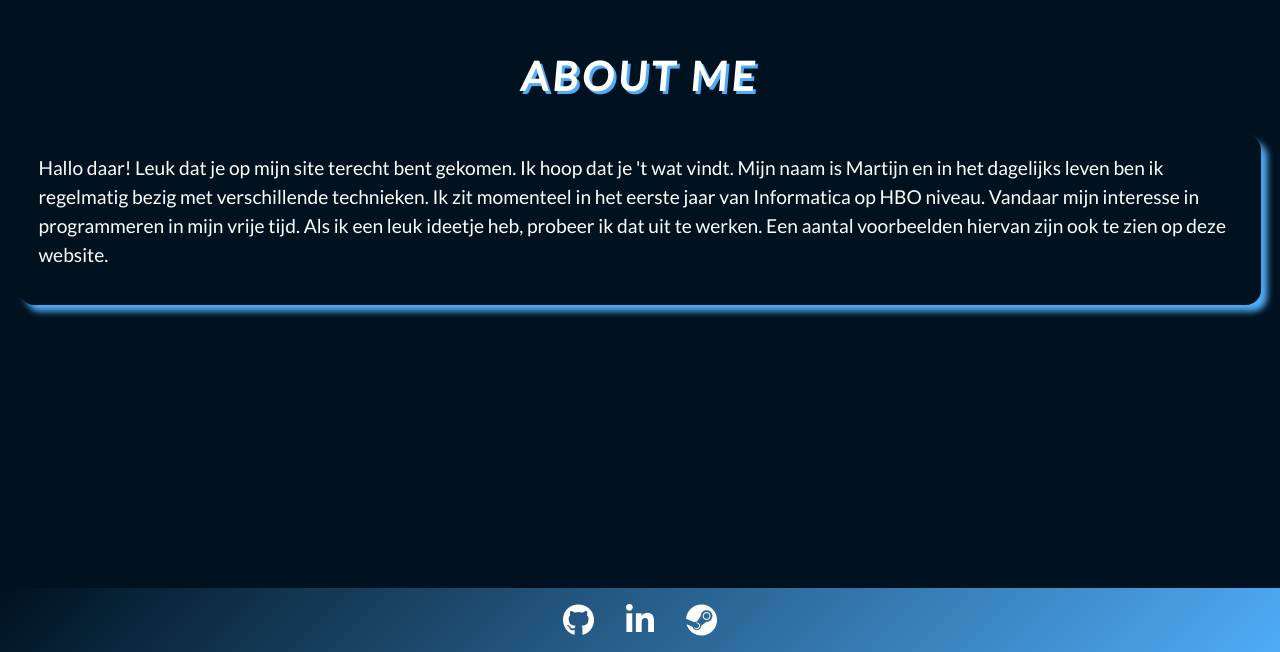
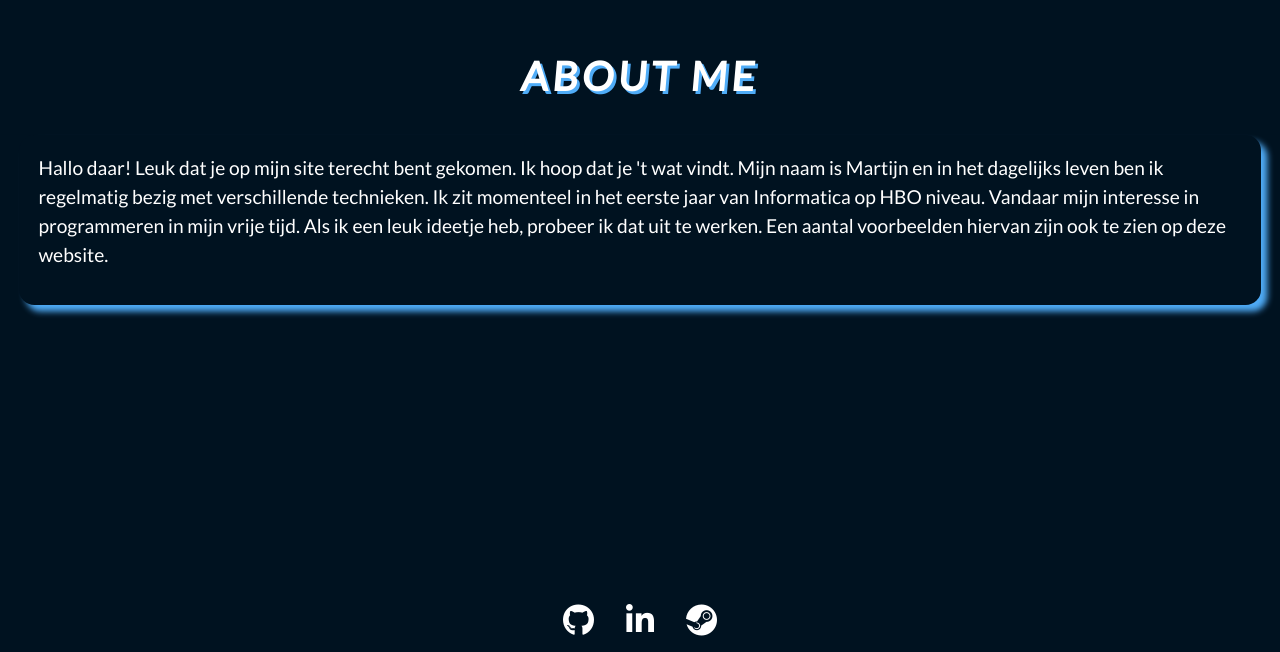
Before and after one commit to martijnschermers/personal-portfolio, a Svelte app in the folder martoen.nl/: page / in a window 1280 px wide. Shown: the part 2612-3264 px from the top of the page. Built offline with nearby package versions, Linux system fonts and the light colour scheme; no server answers.

Commit message:
Added working links for icons & removed background

```diff
--- a/martoen.nl/src/Footer.svelte
+++ b/martoen.nl/src/Footer.svelte
@@ -1,14 +1,14 @@
 <script>
   let icons = [];
 
-  icons.push("fa fa-github");
-  icons.push("fa fa-linkedin");
-  icons.push("fa fa-steam");
+  icons.push({ class: "fa fa-github", link: "https://github.com/martijnschermers", label: "Github profile link" });
+  icons.push({ class: "fa fa-linkedin", link: "https://www.linkedin.com/in/martijn-schermers/", label: "LinkedIn profile link" });
+  icons.push({ class: "fa fa-steam", link: "https://steamcommunity.com/profiles/76561198329654915/", label: "Steam profile link" });
 </script>
 
 <footer>
   {#each icons as icon}
-    <i class={icon}/>
+    <a href="{icon.link}" aria-label="{icon.label}"><i class={icon.class}/></a>
   {/each}
 </footer>
 
@@ -17,7 +17,6 @@
     display: flex;
     justify-content: center;
     align-items: center;
-    background: linear-gradient(-45deg, var(--primary), var(--secondary));
   }
 
   i {
```
